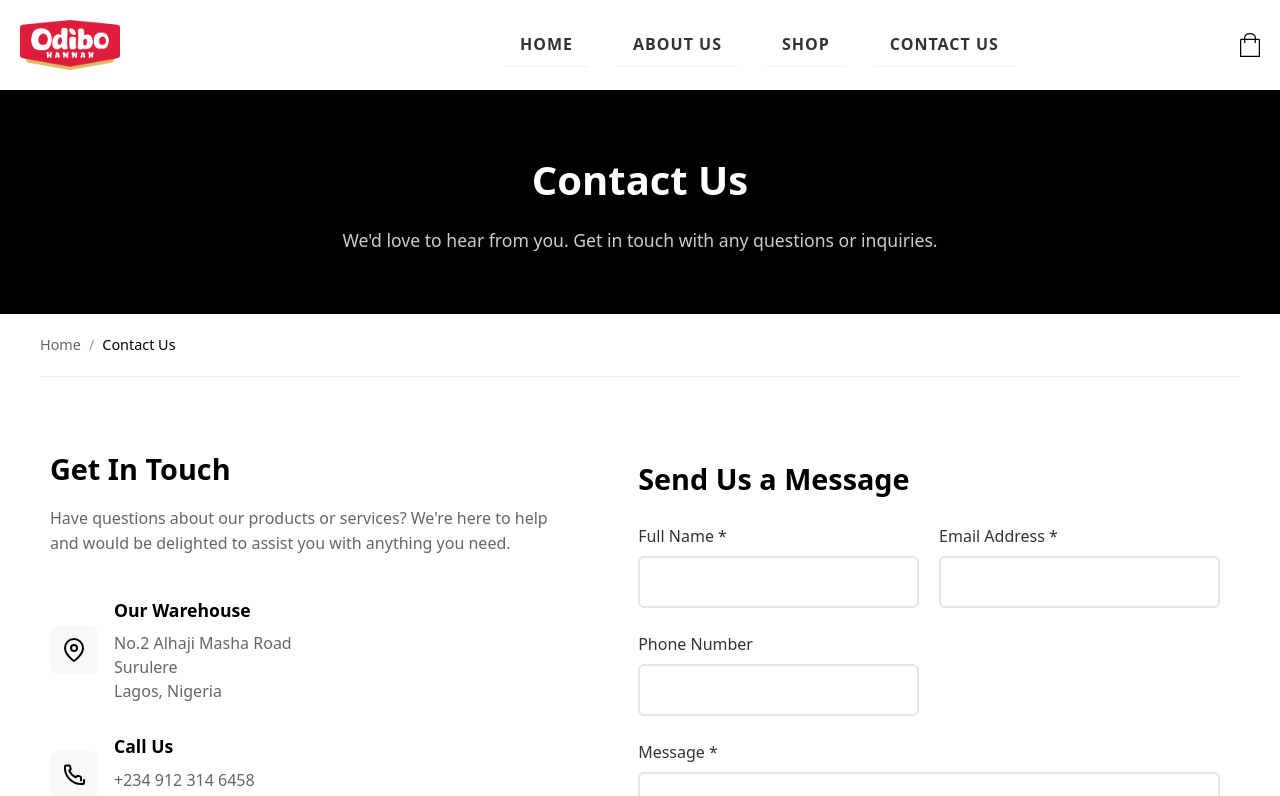
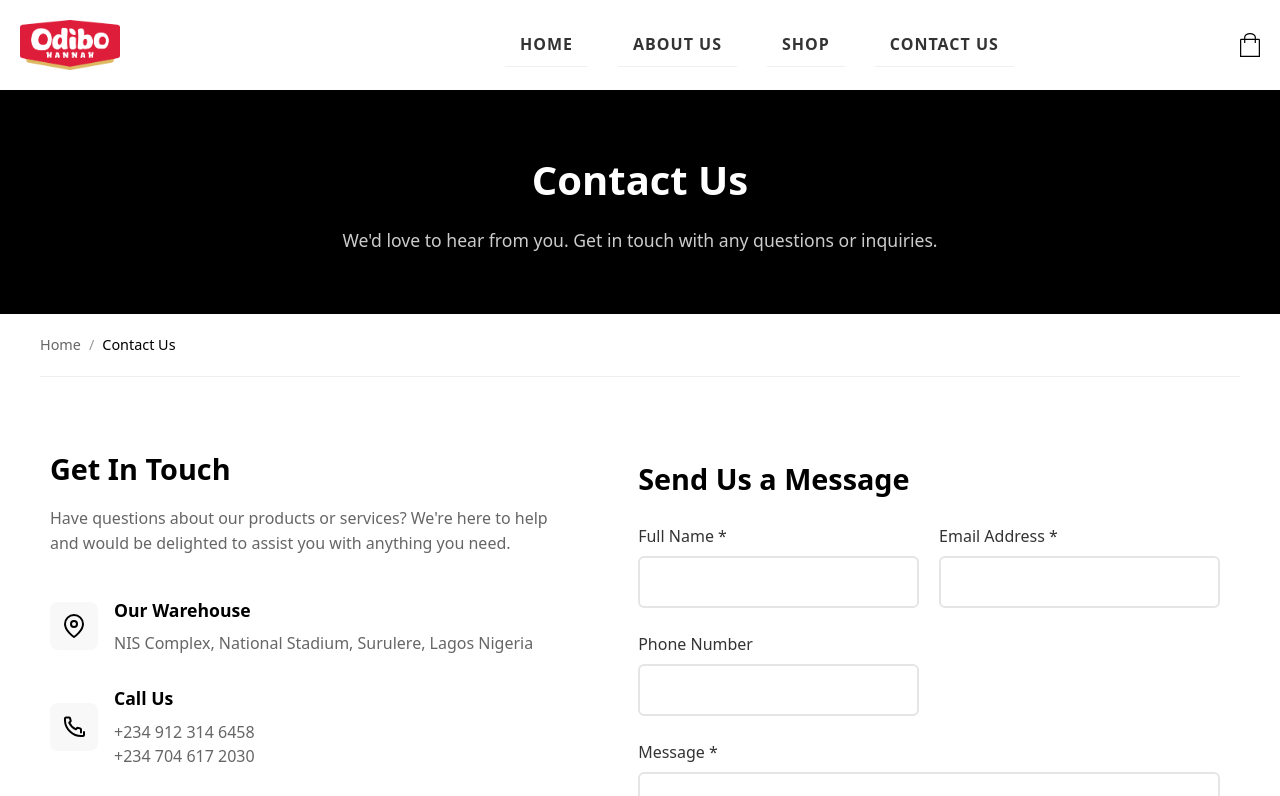
Before and after one commit to 0V13TA/odibo-hannah, a SvelteKit app: page /contact-us in a window 1280 px wide. Shown: the top 796 px of the page. Built offline with nearby package versions, Linux system fonts and the light colour scheme.

Commit message:
Did some magic

```diff
--- a/src/routes/contact-us/+page.svelte
+++ b/src/routes/contact-us/+page.svelte
@@ -133,7 +133,7 @@
 						</div>
 						<div class="method-details">
 							<h3>Our Warehouse</h3>
-							<p>No.2 Alhaji Masha Road<br />Surulere<br />Lagos, Nigeria</p>
+              <p>NIS Complex, National Stadium, Surulere, Lagos Nigeria</p>
 						</div>
 					</div>
 
```
